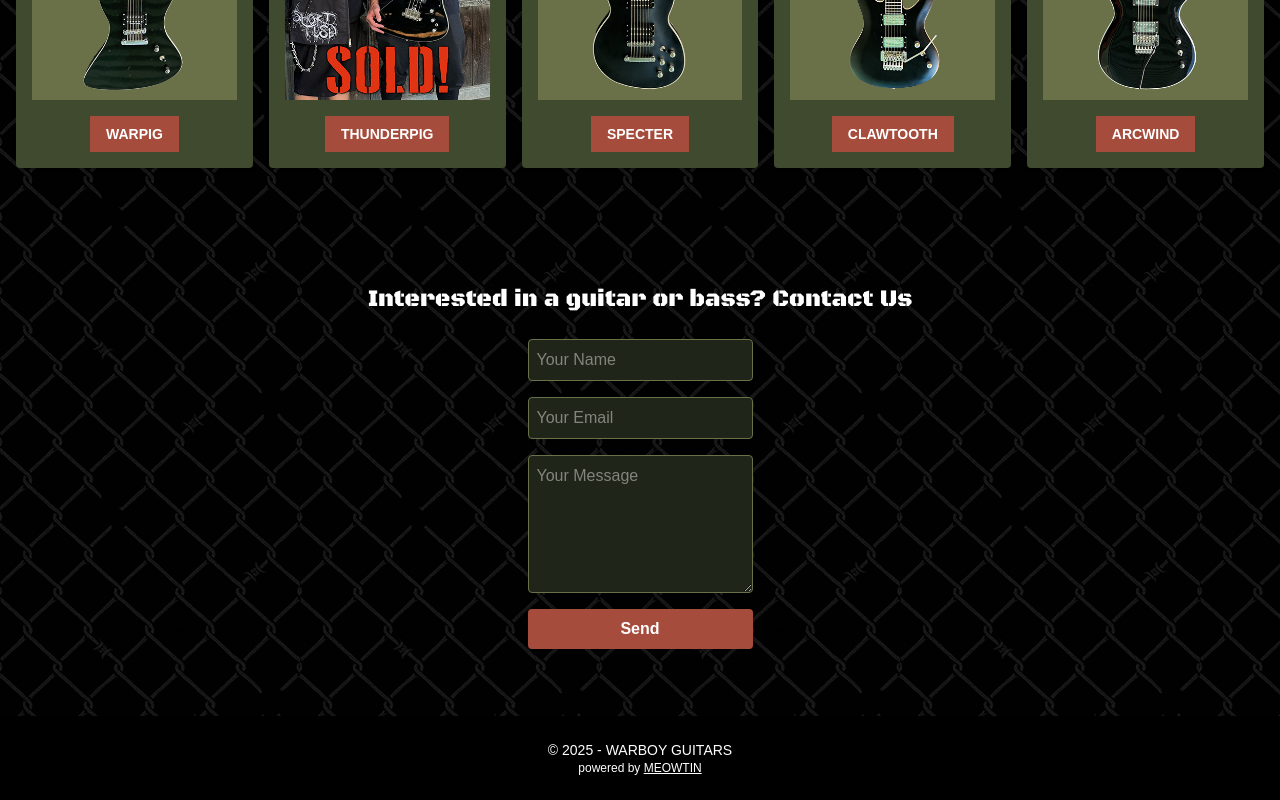
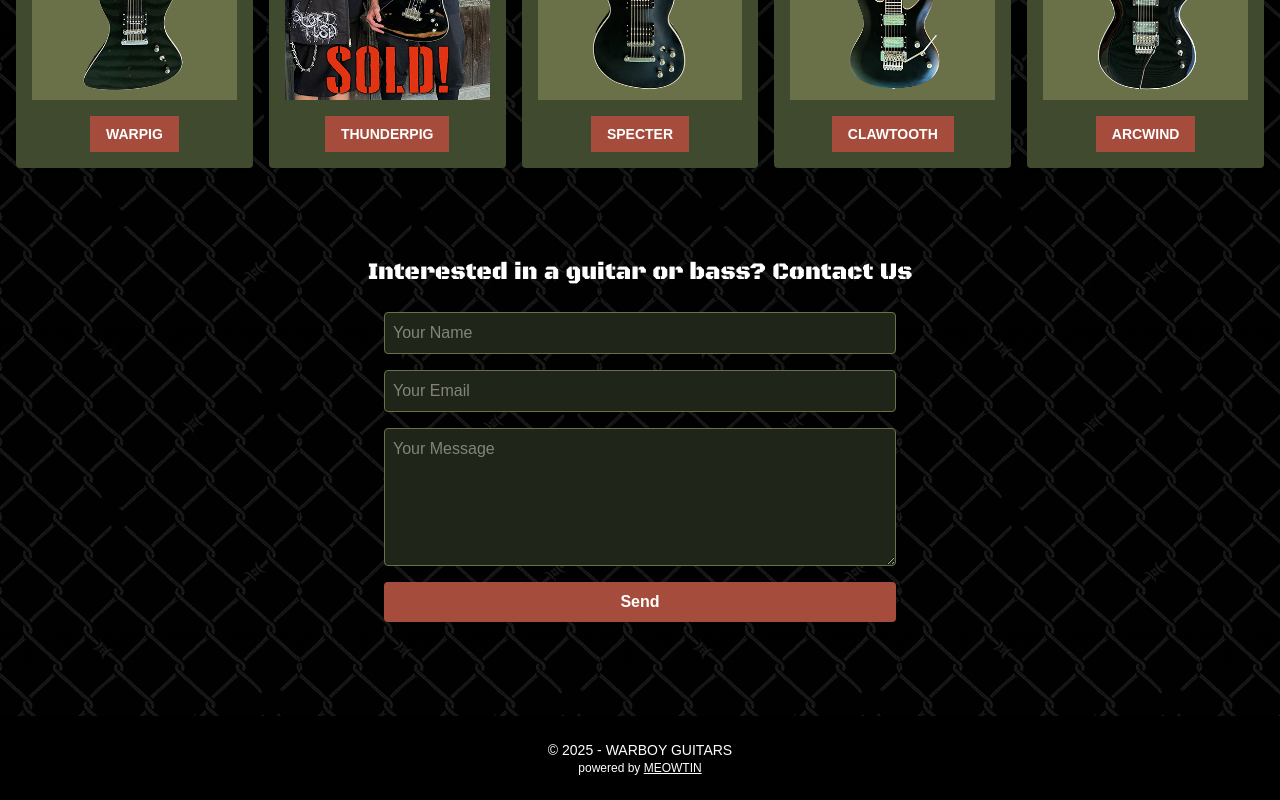
Before and after one commit to mistergoomba/warboyguitars.com, a Next.js app: page / in a window 1280 px wide. Shown: the part 872-1672 px from the top of the page. Built offline with nearby package versions, Linux system fonts and the light colour scheme; no server answers.

Commit message:
contact form

```diff
--- a/app/components/Footer.js
+++ b/app/components/Footer.js
@@ -36,7 +36,7 @@ export default function Footer() {
   return (
     <>
       {/* Contact Form */}
-      <section className='text-white py-10 px-6 text-center min-h-[500px] flex flex-col justify-center'>
+      <section className='text-white py-10 px-6 text-center min-h-[500px]'>
         <h2 className='font-blackops text-2xl mb-6'>Interested in a guitar or bass? Contact Us</h2>
         {!status && (
           <form onSubmit={handleSubmit} className='max-w-lg mx-auto flex flex-col gap-4'>
```
